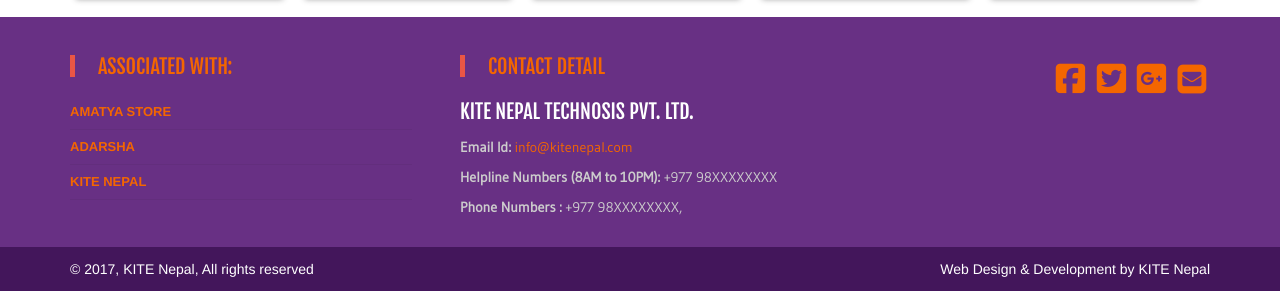
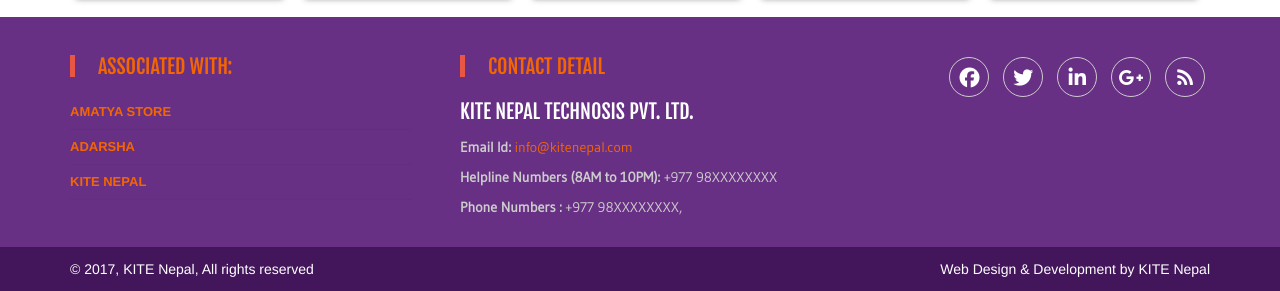
Before and after one commit to kitenepal/eshop, a plain HTML site: page pages/product.html in a window 1280 px wide. Shown: the part 744-1035 px from the top of the page. Drawn offline with Linux system fonts and the light colour scheme.

Commit message:
edit product.html footer

```diff
--- a/pages/product.html
+++ b/pages/product.html
@@ -212,10 +212,13 @@
         <div class="col-lg-4 col-md-4">
           <div class="social-icons">
             <ul class="nomargin">
-              <a href="https://www.facebook.com/kitenepal"><i class="fa fa-facebook-square fa-3x social-fb" id="social"></i></a>
-              <a href="https://twitter.com/kitenepal"><i class="fa fa-twitter-square fa-3x social-tw" id="social"></i></a>
-              <a href="https://plus.google.com/+kitenepal-page"><i class="fa fa-google-plus-square fa-3x social-gp" id="social"></i></a>
-              <a href="mailto:bootsnipp@gmail.com"><i class="fa fa-envelope-square fa-3x social-em" id="social"></i></a>
+              <ul class="social-network social-circle">
+                <li><a href="https:\\www.facebook.com\kitenepal" target="_blank" class="icoFacebook" title="Facebook"><i class="fa fa-facebook"></i></a></li>
+                <li><a href="https:\\www.twitter.com\kitenepal" target="_blank" class="icoTwitter" title="Twitter"><i class="fa fa-twitter"></i></a></li>
+                <li><a href="https:\\www.linkedin.com\kitenepal" target="_blank" class="icoLinkedin" title="Linkedin"><i class="fa fa-linkedin"></i></a></li>
+                <li><a href="https:\\www.plus.google.com\kitenepal" target="_blank"" class="icoGoogle" title="Google +"><i class="fa fa-google-plus"></i></a></li>
+                <li><a href="#" class="icoRss" title="Rss"><i class="fa fa-rss"></i></a></li>
+              </ul>
             </ul>
           </div>
         </div>
```
